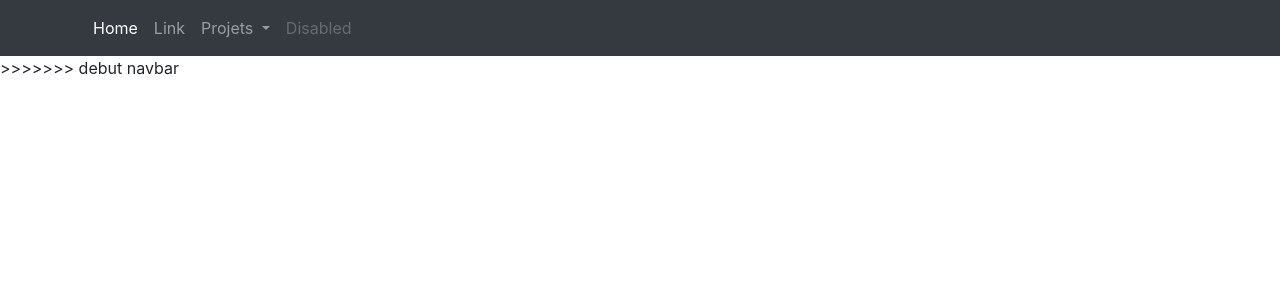
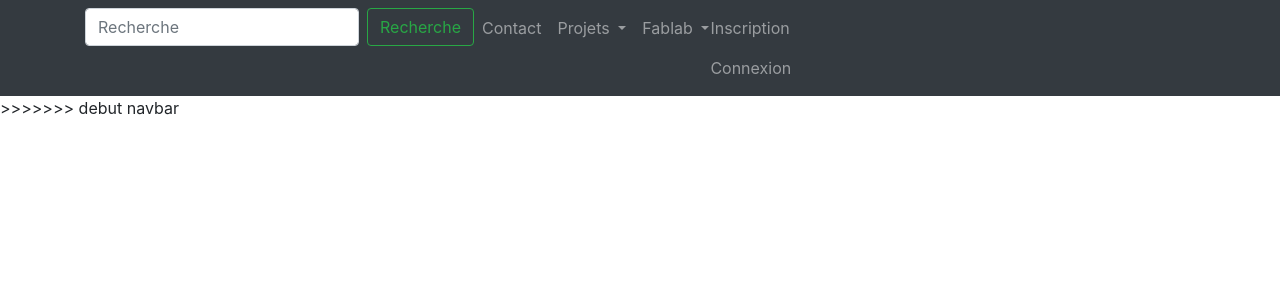
Before and after one commit to ThomasHandiFabLab/HandiFabLab-You, a Symfony app: template templates/main/main.html.twig in a window 1280 px wide. Shown: the top 300 px of the page. Run offline with Twig, Linux system fonts and the light colour scheme; the template is opened without the code that fills it, so the values that code supplies are empty; some libraries are stand-ins or nearby versions.

Commit message:
nav bar barre de recherche

```diff
--- a/templates/base.html.twig
+++ b/templates/base.html.twig
@@ -19,25 +19,40 @@
         <nav class="navbar navbar-expand-lg navbar-dark bg-dark">
             <div class="container">
                 <ul class="navbar-nav mr-auto">
-                    <li class="nav-item active">
-                        <a class="nav-link" href="#">Home <span class="sr-only">(current)</span></a>
+                    <li class="nav-item">
+                        <form class="form-inline">
+                            <input class="form-control mr-sm-2" type="search" placeholder="Recherche" aria-label="Search">
+                            <button class="btn btn-outline-success my-2 my-sm-0" type="submit">Recherche</button>
+                        </form>
                     </li>
                     <li class="nav-item">
-                        <a class="nav-link" href="#">Link</a>
+                        <a class="nav-link" href="#">Contact</a>
                     </li>
                     <li class="nav-item dropdown">
                         <a class="nav-link dropdown-toggle" href="#" id="navbarDropdown" role="button" data-toggle="dropdown" aria-haspopup="true" aria-expanded="false">
-                                Projets
-                        </a>
+                                Projets </a>
+
                             <div class="dropdown-menu" aria-labelledby="navbarDropdown">
                                 <a class="dropdown-item" href="#">Nos projet</a>
                                 <a class="dropdown-item" href="#">Ajouter un projet</a>
-                                    <div class="dropdown-divider"></div>
-                                        <a class="dropdown-item" href="#">Something else here</a>
-                                    </div>
+                            </div>
+                    </li>
+                    <li class="nav-item dropdown">
+                        <a class="nav-link dropdown-toggle" href="#" id="navbarDropdown" role="button" data-toggle="dropdown" aria-haspopup="true" aria-expanded="false">
+                                Fablab </a>
+
+                            <div class="dropdown-menu" aria-labelledby="navbarDropdown">
+                                <a class="dropdown-item" href="#">Nos faplab</a>
+                                <a class="dropdown-item" href="#">Ajouter un fablab</a>
+                            </div>
                     </li>
                     <li class="nav-item">
-                        <a class="nav-link disabled" href="#" tabindex="-1" aria-disabled="true">Disabled</a>
+                        <div class="row">
+                            <a class="nav-link" href="#">Inscription</a>
+                        </div>
+                        <div class="row">
+                            <a class="nav-link" href="#">Connexion</a>
+                        </div>
                     </li>
                 </ul>
             </div>
```
